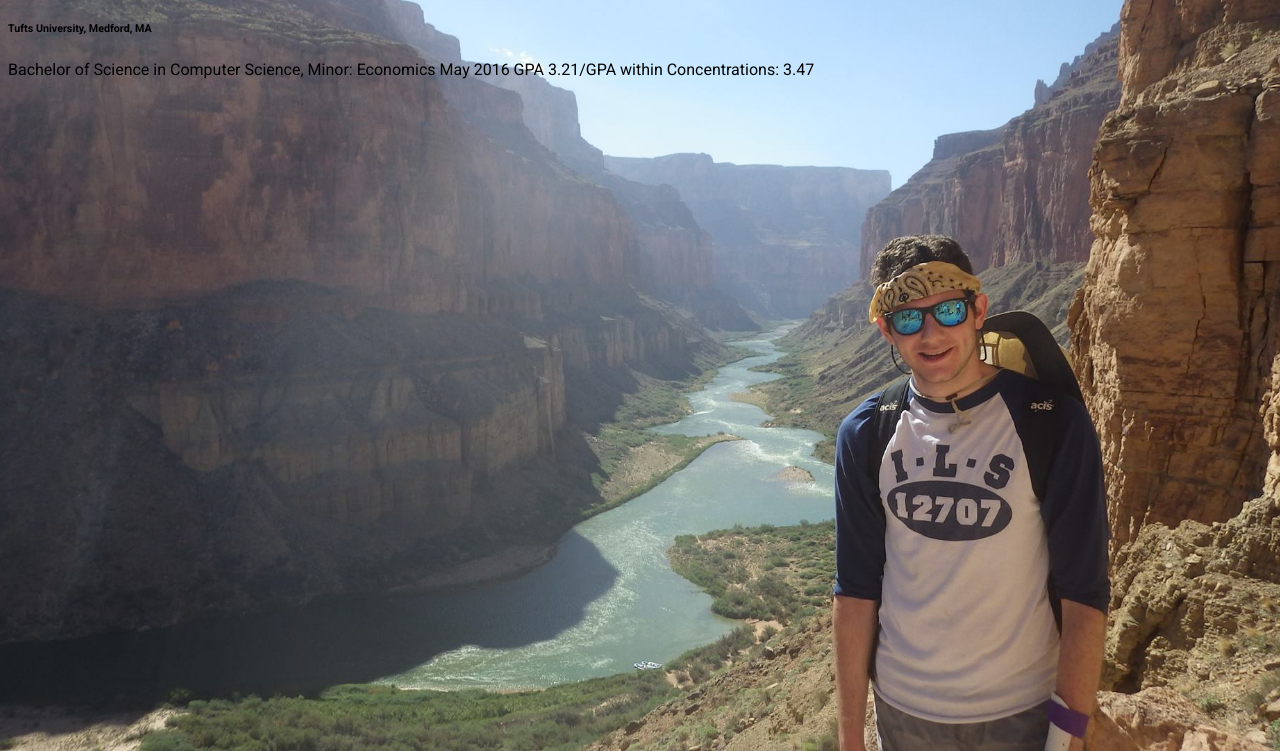
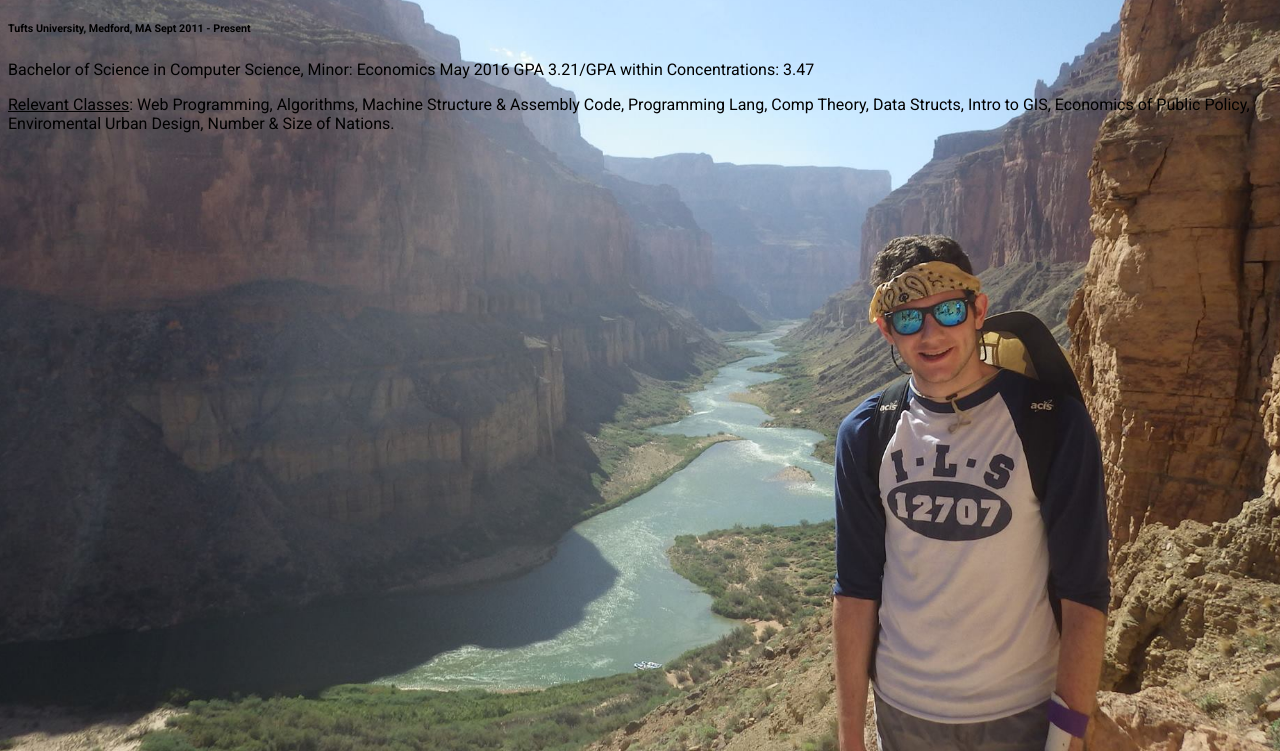
Before and after one commit to jatkins23/jatkins23.github.io, a plain HTML site: page resume.html in a window 1280 px wide. Shown: the part 49-800 px from the top of the page. Drawn offline with Linux system fonts and the light colour scheme.

Commit message:
updating resume

```diff
--- a/resume.html
+++ b/resume.html
@@ -8,10 +8,16 @@
 		<h1>Jon Atkins</h1>
 		<div class="resume-section">
 			<div class="resume-subsection">
-				<h6><b>Tufts University</b>, Medford, MA</h6>
-				Bachelor of Science in Computer Science, Minor: Economics  May 2016
-				GPA 3.21/GPA within Concentrations: 3.47
-			</div>
+				<h6><b>Tufts University</b>, Medford, MA<date> Sept 2011 - Present</date></h6>
+				<p>
+					Bachelor of Science in Computer Science, Minor: Economics  May 2016
+					GPA 3.21/GPA within Concentrations: 3.47
+				</p>
+				<p>
+					<u>Relevant Classes</u>: Web Programming, Algorithms, Machine Structure & Assembly Code, Programming Lang, Comp Theory, Data Structs, Intro to GIS, Economics of Public Policy, Enviromental Urban Design, Number & Size of Nations.
+			</p>
+			<div>
+
 		</div>
 
 	</body>
--- a/styles.css
+++ b/styles.css
@@ -38,8 +38,7 @@ li a {
 	background-color: rgba(255, 255, 255, .6);
 	padding: 16px 16px 16px 16px;
 	text-decoration: none;
-	border-style: soild;
-	border
+	border: white;
 }
 li a:hover {
 	background-color: rgba(0, 0, 0, 0);
```
